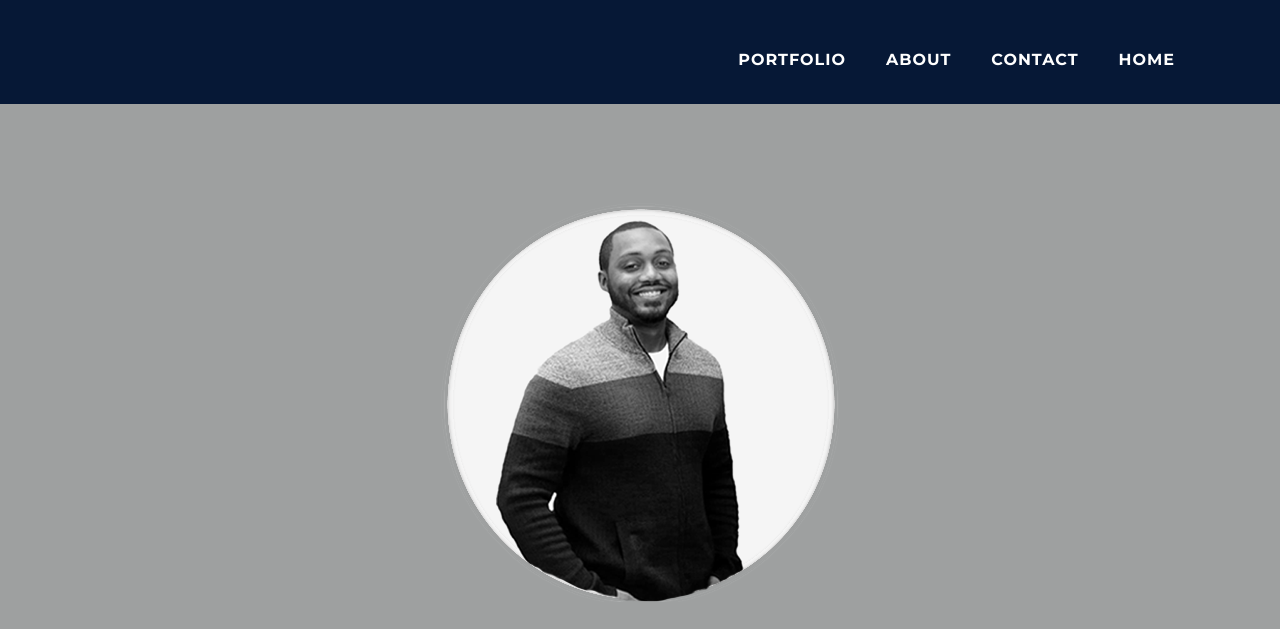
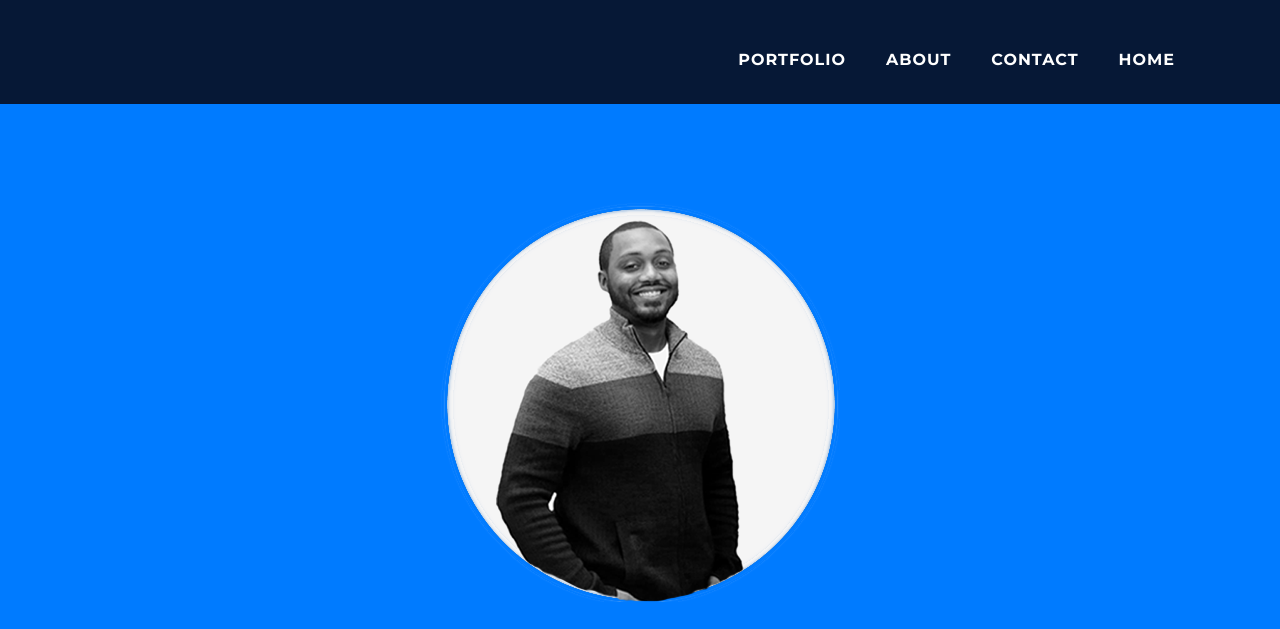
Before and after one commit to thargrove89/thargrove_designportfolio, a website: page index.html in a window 1280 px wide. Shown: the top 629 px of the page. Drawn offline with Linux system fonts and the light colour scheme.

Commit message:
Update freelancer.css

```diff
--- a/freelancer.css
+++ b/freelancer.css
@@ -375,7 +375,7 @@ a:focus, a:hover, a:active {
 }
 
 .bg-primary {
-  background-color: #9ea0a0 !important;
+  background-color: #9ea0a0;
 }
 
 .bg-secondary {
```
